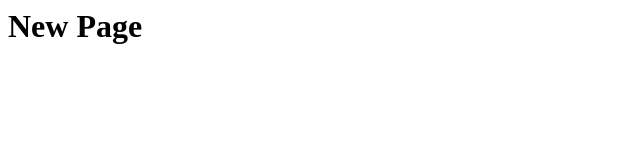
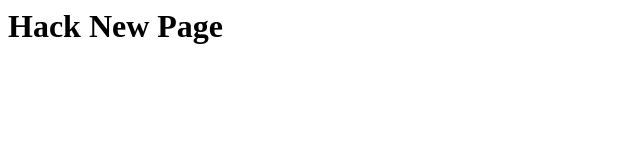
Before and after one commit to vsr97/vsr97.github.io, a plain HTML site: page index.html in a window 1280 px wide. Shown: the whole page, without its empty margins (0-640 px from the left). Drawn offline with Linux system fonts and the light colour scheme.

Commit message:
Update index.html

```diff
--- a/index.html
+++ b/index.html
@@ -1 +1 @@
-<h1>New Page</h1>
+<h1>Hack New Page</h1>
```
